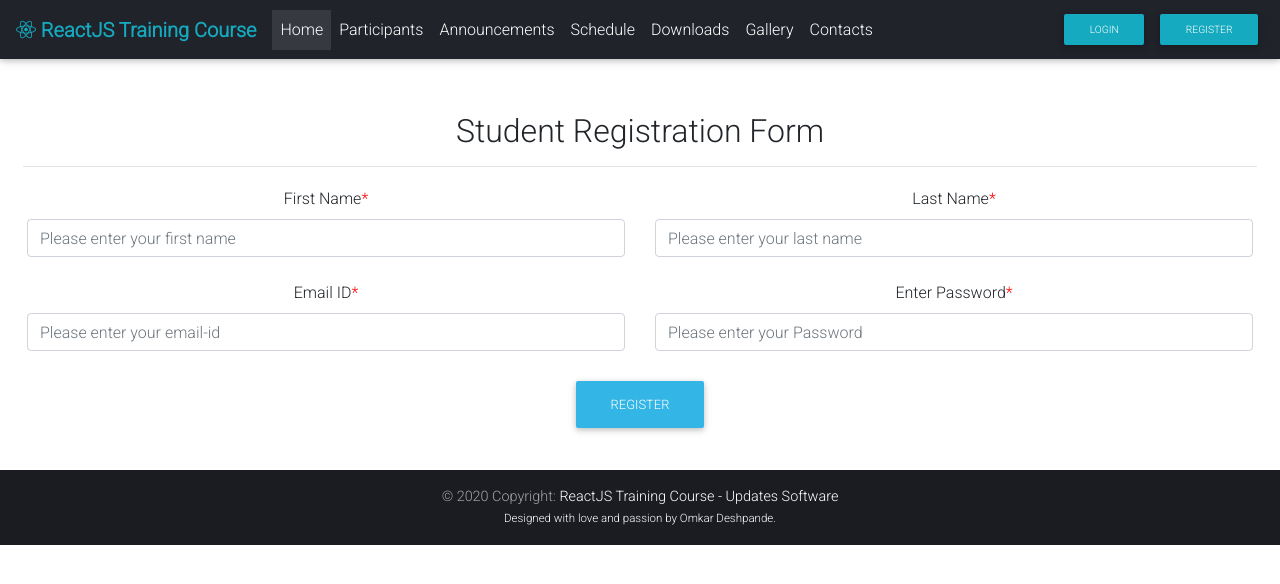
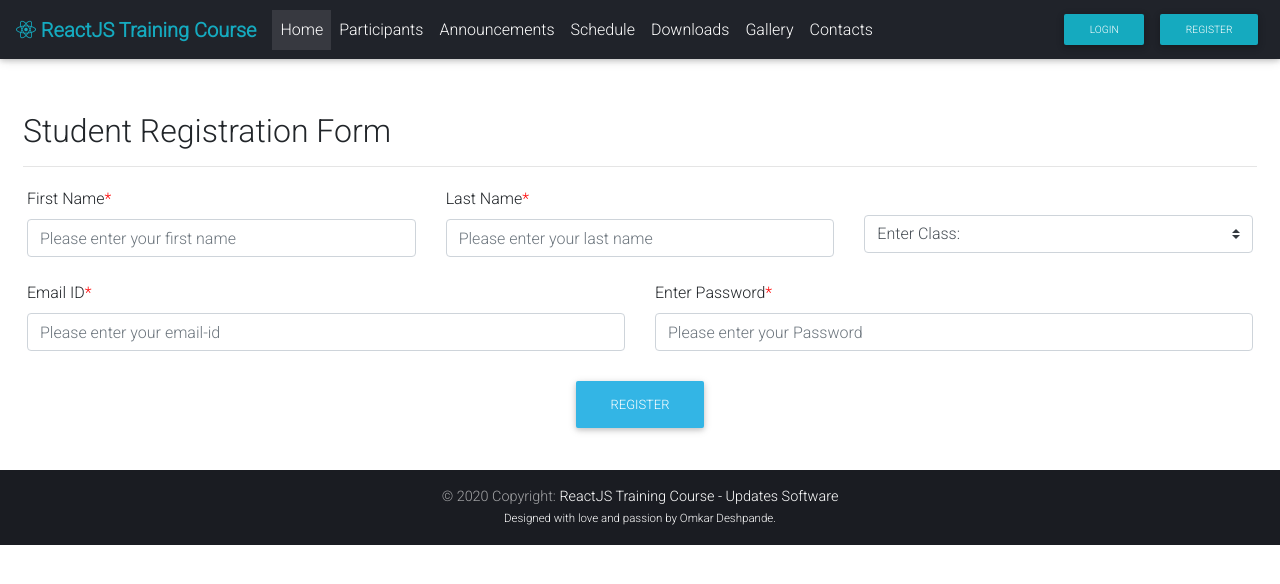
Before and after one commit to omkar98/TrainingSoftware, a Django app: page /register/ in a window 1280 px wide. Shown: the top 584 px of the page. Run offline with Django 3.2, Linux system fonts and the light colour scheme; some libraries are stand-ins or nearby versions.

Commit message:
added registration-class

```diff
--- a/main_portal/models.py
+++ b/main_portal/models.py
@@ -2,12 +2,14 @@ from django.db import models
 from django.utils import timezone
 from django.contrib.auth.models import User
 
-class UserApproval(models.Model):
+class UserDetail(models.Model):
     student = models.ForeignKey(User, on_delete=models.CASCADE)
+    student_class_cat = [(1, 'SY-CSE-A'), (2, 'SY-CSE-B'), (3,'TY-CSE-A'), (4,'TY-CSE-B'), (5,'SY-IT'), (6,'TY-IT'), (7,'SY-EnTC'), (8,'TY-EnTC')]
+    student_class = models.IntegerField(choices=student_class_cat, default=0)
     status_type = [(1, 'APPROVE'), (2, 'NOT APPROVED')]
     status = models.IntegerField(choices=status_type, default=2)
     def __str__(self):
-        return f"{self.student.first_name}  | {self.status} "
+        return f"{self.student}  | {self.student_class_cat[self.student_class-1][1]} | {self.status_type[self.status-1][1]}"
 
 
 class Update(models.Model):
--- a/main_portal/templates/main_portal/base_layout.html
+++ b/main_portal/templates/main_portal/base_layout.html
@@ -58,6 +58,7 @@
           <a href="{% url 'user-register'%}" class="btn btn-default default-color btn-sm" >
             Register</a>
         {%else%}
+          <a href="{% url 'user-dashboard' %}" class="btn btn-default default-color btn-sm">Dashboard</a>
           <a href="{% url 'user-logout'%}" class="btn btn-default default-color btn-sm" >
           Logout</a>
         {% endif %}
--- a/users/templates/users/user-registration.html
+++ b/users/templates/users/user-registration.html
@@ -5,21 +5,30 @@
 {% block content %}
 <main role="main" class="container-fluid">
   <div class="row">
-    <div class="col-md-12 text-center">
+    <div class="col-md-12 text-justify">
       <div class="pt-5 pb-4">
         <div class="p-2">
           <h2>Student Registration Form</h2><hr>
           <form method="POST">
             {% csrf_token %}
             <div class="row p-1" style="display: flex; align-items: center; justify-content: center;">
-              <div class="col-md-6">
+              <div class="col-md-4">
                 <label for="student_first_name">First Name<span class="required-form">*</span></label>
                 <input name="student_first_name" type="text" class="form-control  mb-4" placeholder="Please enter your first name" required>
               </div>
-              <div class="col-md-6">
+              <div class="col-md-4">
                 <label for="student_last_name">Last Name<span class="required-form">*</span></label>
                 <input name="student_last_name" type="text" class="form-control  mb-4" placeholder="Please enter your last name" required>
               </div>
+              <div class="col-md-4">
+                <select name="student_class" class="browser-default custom-select" required>
+                  <option selected >Enter Class:</option>
+                  {% for class in info.classes%}
+                    <option value="{{class.0}}">{{class.1}}</option>
+                  {%endfor%}
+                </select>
+              </div>
+
               <div class="col-md-6">
                 <label for="student_email">Email ID<span class="required-form">*</span></label>
                 <input name="student_email" type="email" class="form-control  mb-4" placeholder="Please enter your email-id" required>
--- a/users/views.py
+++ b/users/views.py
@@ -1,7 +1,7 @@
 from django.shortcuts import render, redirect
 from django.contrib import messages
 from django.contrib.auth.models import User
-from main_portal.models import Update, UserApproval
+from main_portal.models import Update, UserDetail
 from django.contrib.auth import authenticate, login
 from django.db import IntegrityError
 from django.contrib.auth import logout
@@ -50,7 +50,7 @@ def user_login(request):
         username=form['student_email']
         password=form['student_password']
         user = authenticate(request, username=username, password=password)
-        user_status = UserApproval.objects.get(student=user)
+        user_status = UserDetail.objects.get(student=user)
         if user is not None and user_status.status==1:
             login(request, user)
             print("login successful")
@@ -62,12 +62,13 @@ def user_login(request):
 
 
 def register(request):
+    classes = UserDetail._meta.get_field('student_class').choices
     info = {
         'title': 'User-Registration',
+        'classes':classes,
     }
     if request.method == 'POST':
         form = request.POST.dict()
-        # print()
         try:
             user = User.objects.create_user(
                     username = form['student_email'],
@@ -81,7 +82,7 @@ def register(request):
             return render(request, 'users/user-registration.html', {'info':info})
         else:
             user.save()
-            user_status = UserApproval(student=user)
+            user_status = UserDetail(student=user, student_class=form['student_class'])
             user_status.save()
             messages.add_message(request, messages.SUCCESS,"Registered Successfully! Your registration will be approved by Admin within 24 Hrs.")
         return redirect('portal-home')
```
Also changed, not shown: main_portal/admin.py (+17 -3 lines), main_portal/migrations/0003_auto_20200606_1951.py (added).
